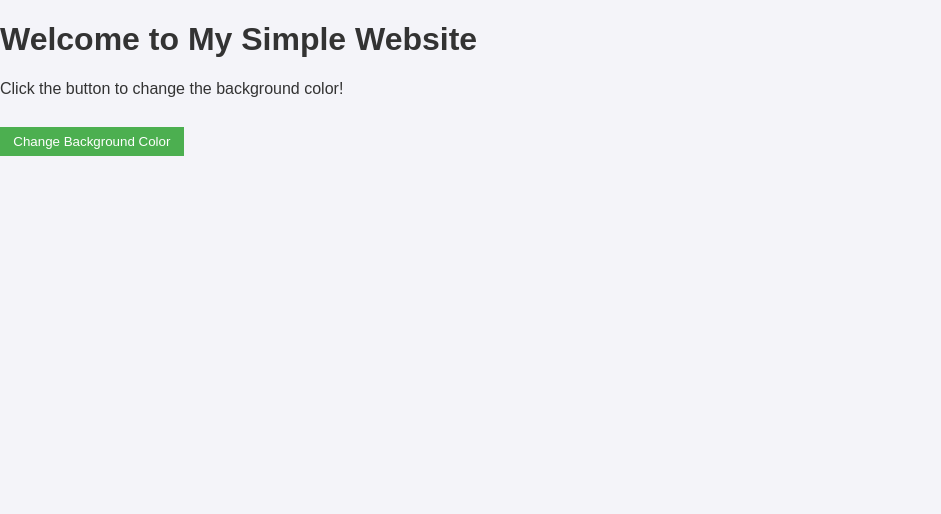
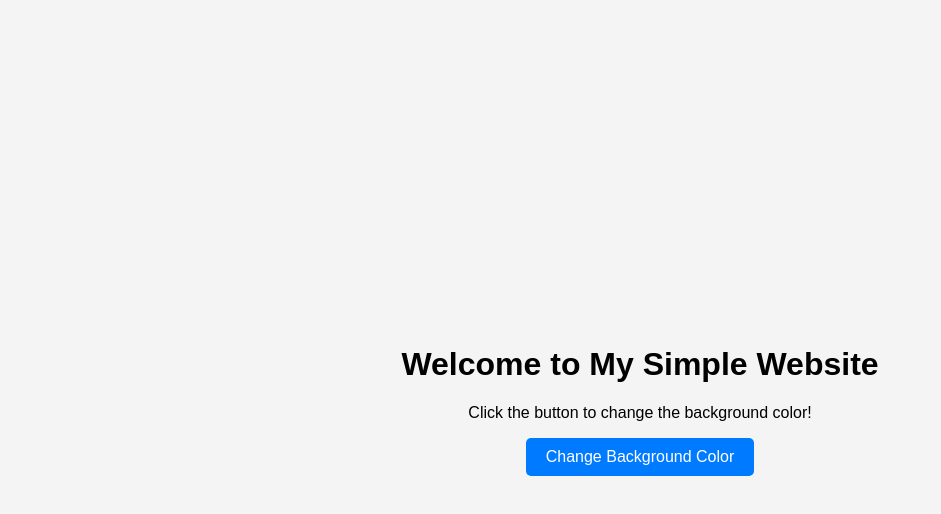
Before and after one commit to kheilihamalieh/bekhoda, a plain HTML site: page index.html in a window 1280 px wide. Shown: the whole page, without its empty margins (0-941 px from the left). Drawn offline with Linux system fonts and the light colour scheme.

Commit message:
Update styles.css

```diff
--- a/styles.css
+++ b/styles.css
@@ -2,30 +2,27 @@ body {
     font-family: Arial, sans-serif;
     margin: 0;
     padding: 0;
-  background-color: #f4f4f9;
-  color: #333;
+    display: flex;
+    justify-content: center;
+    align-items: center;
+    height: 100vh;
+    background-color: #f4f4f4;
 }
 
-header {
-  background-color: #4caf50;
-  color: white;
-  padding: 1em;
+.container {
     text-align: center;
 }
 
-main {
-  padding: 1em;
-}
-
 button {
-  background-color: #4caf50;
+    padding: 10px 20px;
+    font-size: 16px;
+    background-color: #007BFF;
     color: white;
     border: none;
-  padding: 0.5em 1em;
-  margin-top: 1em;
+    border-radius: 5px;
     cursor: pointer;
 }
 
 button:hover {
-  background-color: #45a049;
+    background-color: #0056b3;
 }
```
Lines whose indentation alone changed are shown as unchanged.
